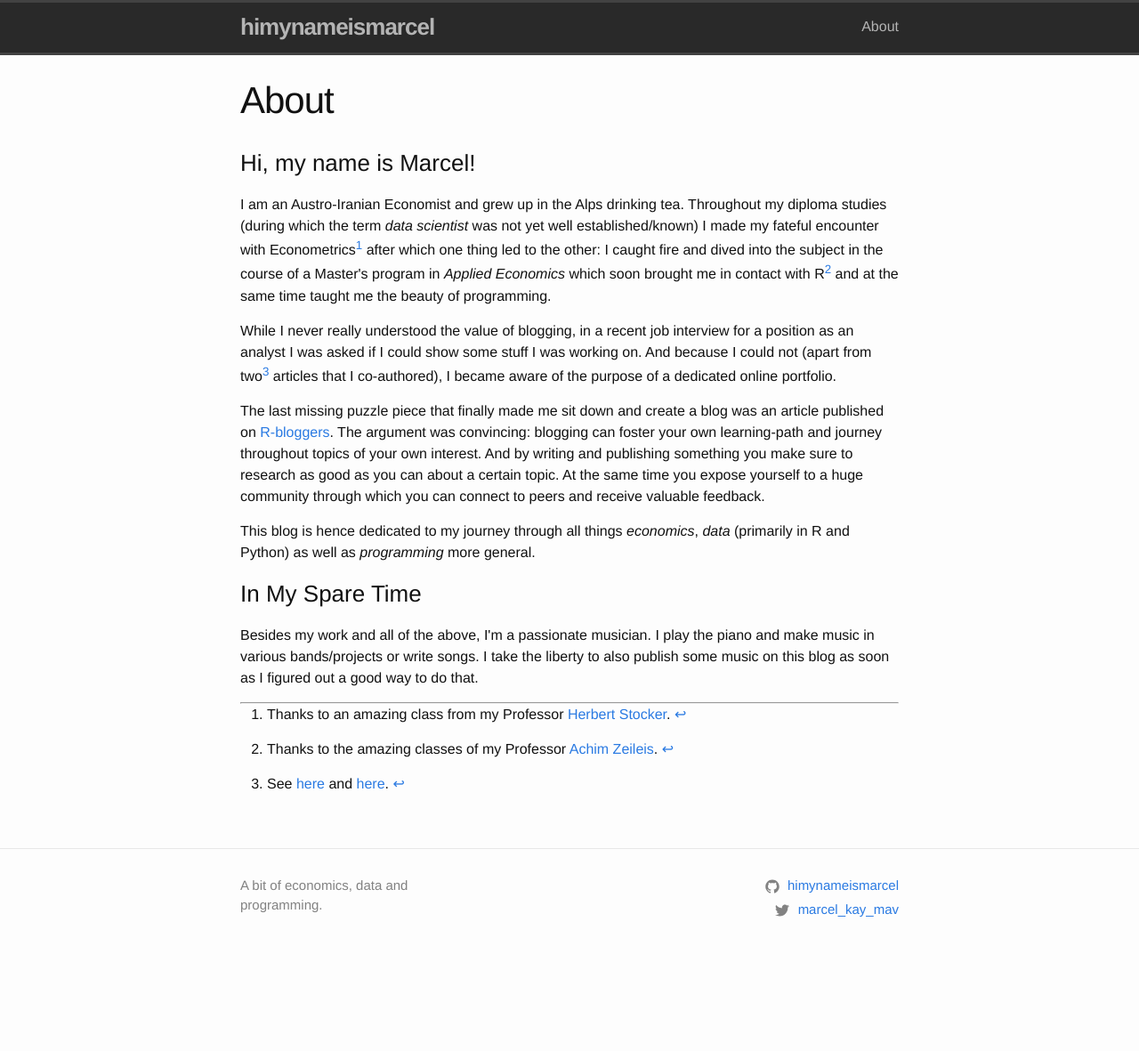
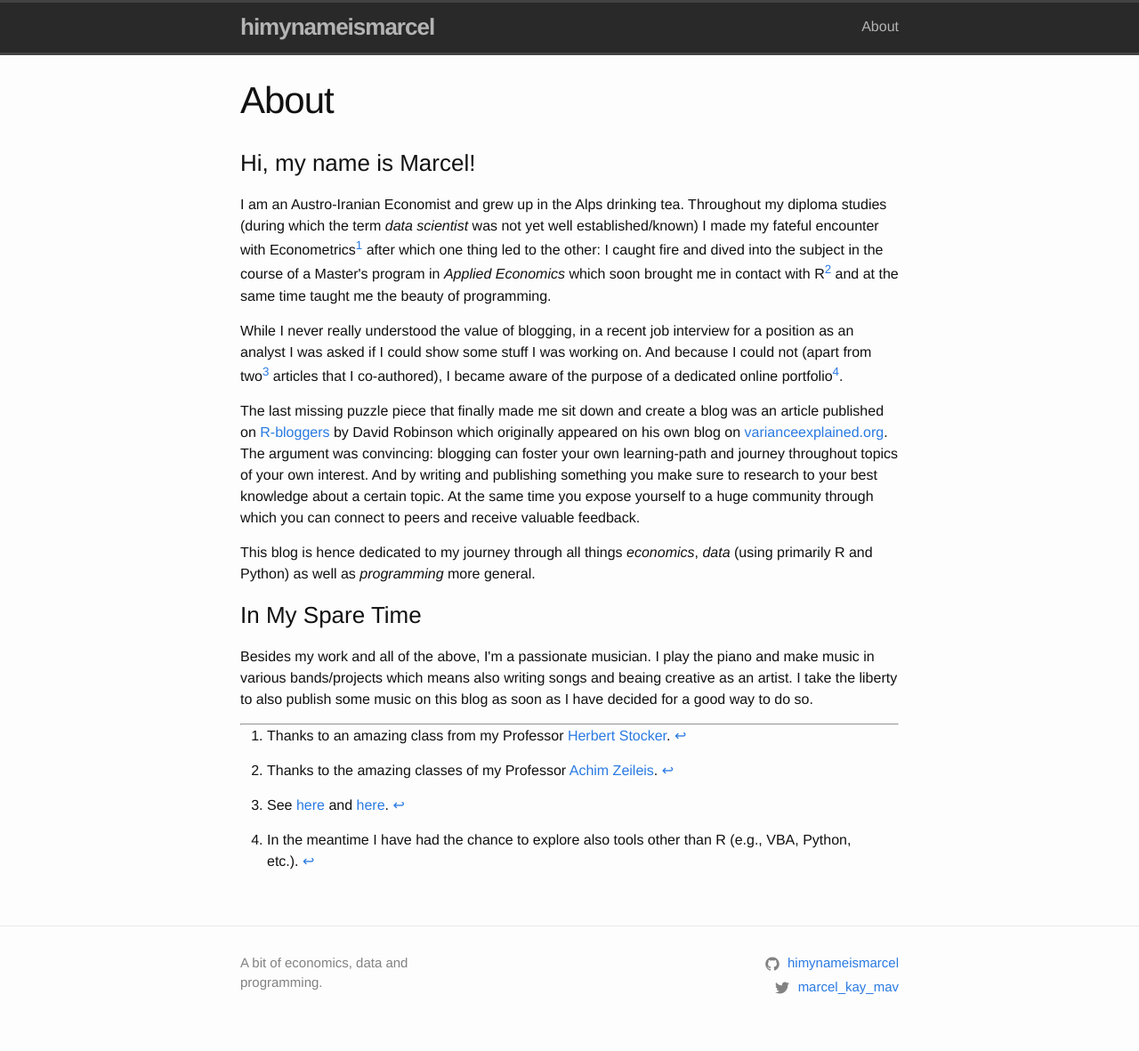
Before and after one commit to himynameismarcel/himynameismarcel.github.io, a Jekyll site: the page built from about.md, in a window 1280 px wide. Shown: the whole page at 89% size. Built offline with Jekyll 4.4.1, drawn with Linux system fonts in a browser that asks for light colours; before the commit the page ends 1094 px from its top, so only the background shows below that.

Commit message:
updated a few things, updated mathjax links again

```diff
--- a/_includes/head.html
+++ b/_includes/head.html
@@ -11,9 +11,8 @@
   <link rel="alternate" type="application/rss+xml" title="{{ site.title | escape }}" href="{{ "/feed.xml" | relative_url }}">
 
   <link rel=”stylesheet” href=”{{ “/assets/custom.css” | relative_url }}”>
-  <script type="text/javascript"
-     src="https://cdnjs.cloudflare.com/ajax/libs/mathjax/2.7.2/MathJax.js">
-  </script>
+  <script src="https://cdnjs.cloudflare.com/ajax/libs/mathjax/2.7.0/MathJax.js"></script>
+      <script src="https://cdnjs.cloudflare.com/ajax/libs/mathjax/2.7.0/config/TeX-MML-AM_CHTML.js"></script>
 
   {% if jekyll.environment == 'production' and site.google_analytics %}
   {% include google-analytics.html %}
--- a/about.md
+++ b/about.md
@@ -7,13 +7,13 @@ permalink: /about/
 <h3>Hi, my name is Marcel! </h3>
 
 <p>I am an Austro-Iranian Economist and grew up in the Alps drinking tea. Throughout my diploma studies (during which the term <em>data scientist</em> was not yet well established/known) I made my fateful encounter with Econometrics<sup id="fnref:1"><a class="footnote-ref" href="#fn:1" rel="footnote">1</a></sup> after which one thing led to the other: I caught fire and dived into the subject in the course of a Master's program in <em>Applied Economics</em> which soon brought me in contact with R<sup id="fnref:2"><a class="footnote-ref" href="#fn:2" rel="footnote">2</a></sup> and at the same time taught me the beauty of programming. </p>
-<p>While I never really understood the value of blogging, in a recent job interview for a position as an analyst I was asked if I could show some stuff I was working on. And because I could not (apart from two<sup id="fnref:3"><a class="footnote-ref" href="#fn:3" rel="footnote">3</a></sup> articles that I co-authored), I became aware of the purpose of a dedicated online portfolio.</p>
-<p>The last missing puzzle piece that finally made me sit down and create a blog was an article published on <a href="https://www.r-bloggers.com/advice-to-aspiring-data-scientists-start-a-blog/">R-bloggers</a>. The argument was convincing: blogging can foster your own learning-path and journey throughout topics of your own interest. And by writing and publishing something you make sure to research as good as you can about a certain topic. At the same time you expose yourself to a huge community through which you can connect to peers and receive valuable feedback.</p>
-<p>This blog is hence dedicated to my journey through all things <em>economics</em>, <em>data</em> (primarily in R and Python) as well as <em>programming</em> more general.</p>
+<p>While I never really understood the value of blogging, in a recent job interview for a position as an analyst I was asked if I could show some stuff I was working on. And because I could not (apart from two<sup id="fnref:3"><a class="footnote-ref" href="#fn:3" rel="footnote">3</a></sup> articles that I co-authored), I became aware of the purpose of a dedicated online portfolio<sup id="fnref:4"><a class="footnote-ref" href="#fn:4" rel="footnote">4</a></sup>.</p>
+<p>The last missing puzzle piece that finally made me sit down and create a blog was an article published on <a href="https://www.r-bloggers.com/advice-to-aspiring-data-scientists-start-a-blog/">R-bloggers</a> by David Robinson which originally appeared on his own blog on <a href="http://varianceexplained.org/r/start-blog/">varianceexplained.org</a>. The argument was convincing: blogging can foster your own learning-path and journey throughout topics of your own interest. And by writing and publishing something you make sure to research to your best knowledge about a certain topic. At the same time you expose yourself to a huge community through which you can connect to peers and receive valuable feedback.</p>
+<p>This blog is hence dedicated to my journey through all things <em>economics</em>, <em>data</em> (using primarily R and Python) as well as <em>programming</em> more general.</p>
 
 
 <h3>In My Spare Time</h3>
-  <p>Besides my work and all of the above, I'm a passionate musician. I play the piano and make music in various bands/projects or write songs. I take the liberty to also publish some music on this blog as soon as I figured out a good way to do that.</p>
+  <p>Besides my work and all of the above, I'm a passionate musician. I play the piano and make music in various bands/projects which means also writing songs and beaing creative as an artist. I take the liberty to also publish some music on this blog as soon as I have decided for a good way to do so.</p>
 
   <div class="footnote">
       <hr/>
@@ -27,5 +27,8 @@ permalink: /about/
           <li id="fn:3">
               <p>See <a href="https://econpapers.repec.org/article/onboenbfs/y_3a2016_3ai_3a31_3ab_3a3.htm">here</a> and <a href="https://www.unece.org/fileadmin/DAM/stats/documents/ece/ces/ge.42/2017/ECB.pdf">here</a>. <a class="footnote-backref" href="#fnref:3" rev="footnote" title="Jump back to footnote 3 in the text">↩</a></p>
           </li>
+          <li id="fn:4">
+              <p>In the meantime I have had the chance to explore also tools other than R (e.g., VBA, Python, etc.). <a class="footnote-backref" href="#fnref:4" rev="footnote" title="Jump back to footnote 4 in the text">↩</a></p>
+          </li>
       </ol>
   </div>
```
Also changed, not shown: 7 other files.
